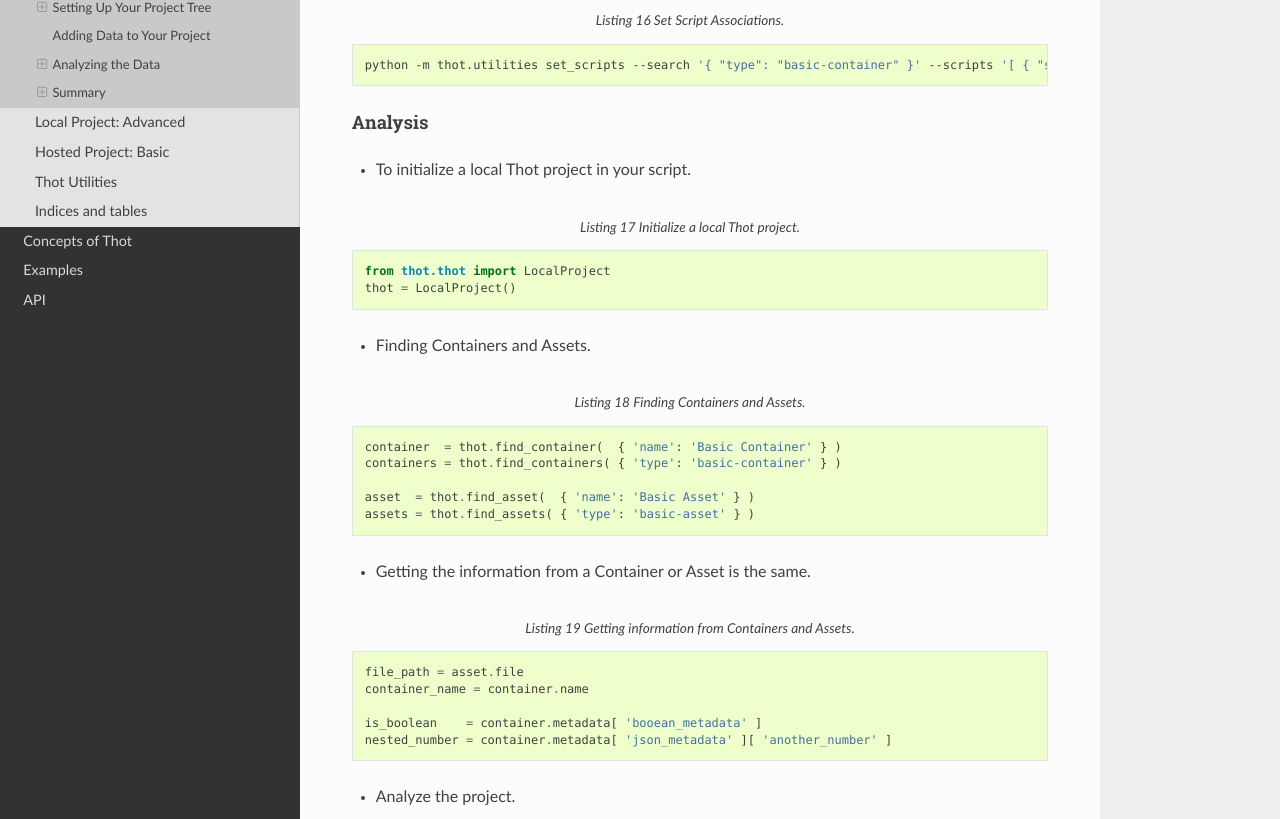
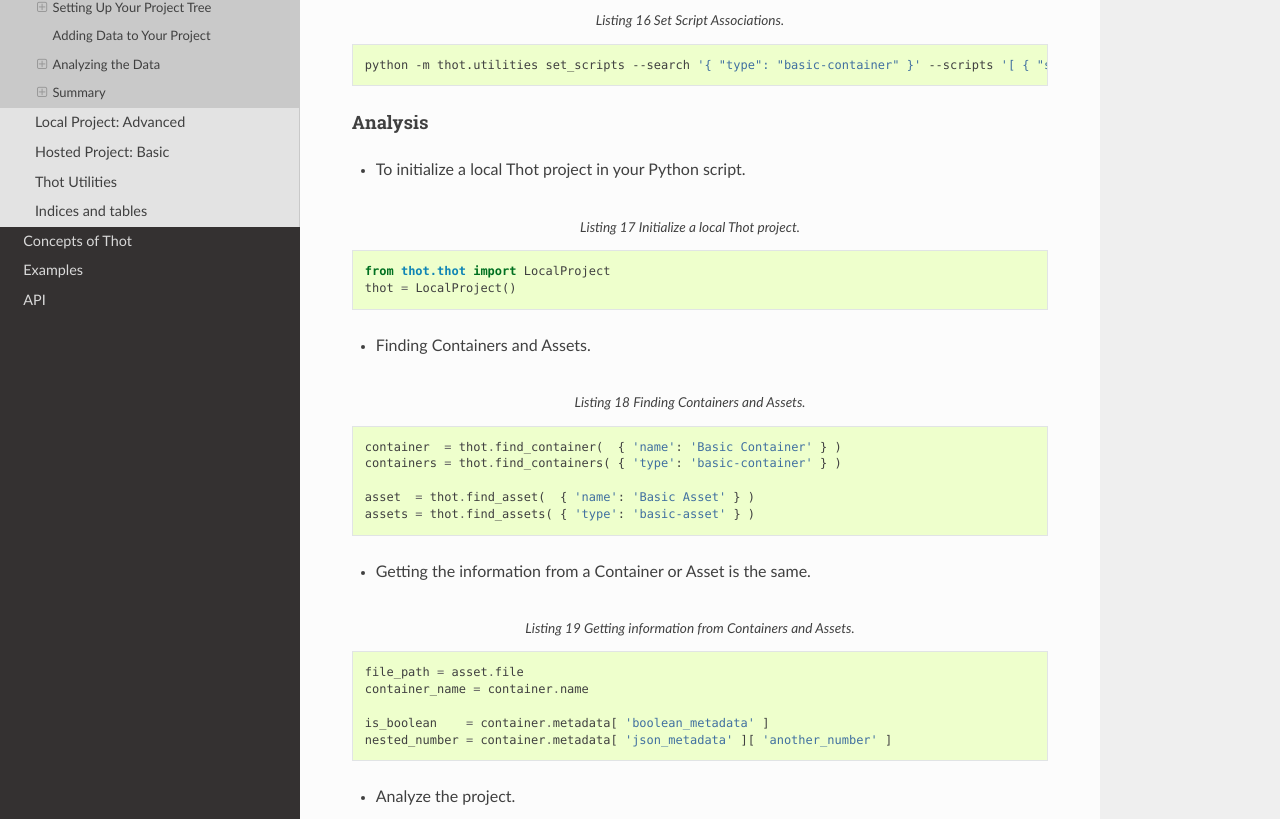
Before and after one commit to syre-data/docs, a Sphinx documentation site: the page built from source/get_started/local_project-basic.rst, in a window 1280 px wide and 1400 px high, scrolled down 12705 px. Shown: the part 291-1110 px from the top of the window. Built offline with Sphinx 7.4.7 and the Read the Docs theme 2.0.0, drawn with Linux system fonts in a browser that asks for light colours.

Commit message:
Fixed typos.

```diff
--- a/source/get_started/local_project-basic.rst
+++ b/source/get_started/local_project-basic.rst
@@ -485,7 +485,7 @@ Script Associations
 Analysis
 --------
 
-+ To initialize a local Thot project in your script.
++ To initialize a local Thot project in your Python script.
 
 .. code-block:: python
 	:caption: Initialize a local Thot project.
@@ -512,7 +512,7 @@ Analysis
 	file_path = asset.file
 	container_name = container.name
 
-	is_boolean    = container.metadata[ 'booean_metadata' ]
+	is_boolean    = container.metadata[ 'boolean_metadata' ]
 	nested_number = container.metadata[ 'json_metadata' ][ 'another_number' ]
 
 + Analyze the project.
```
